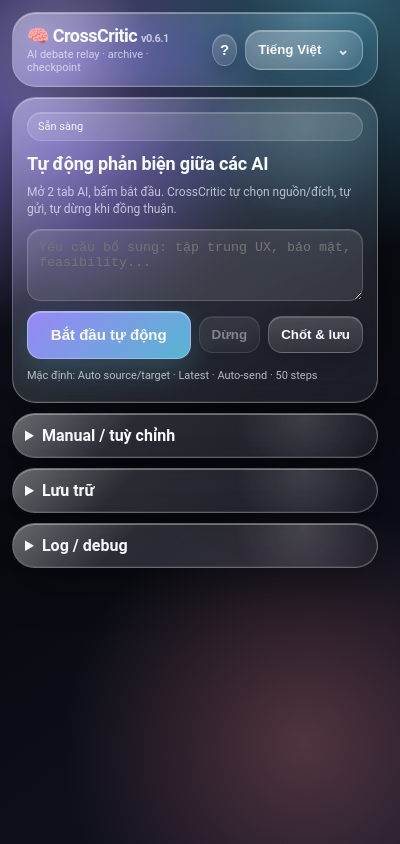
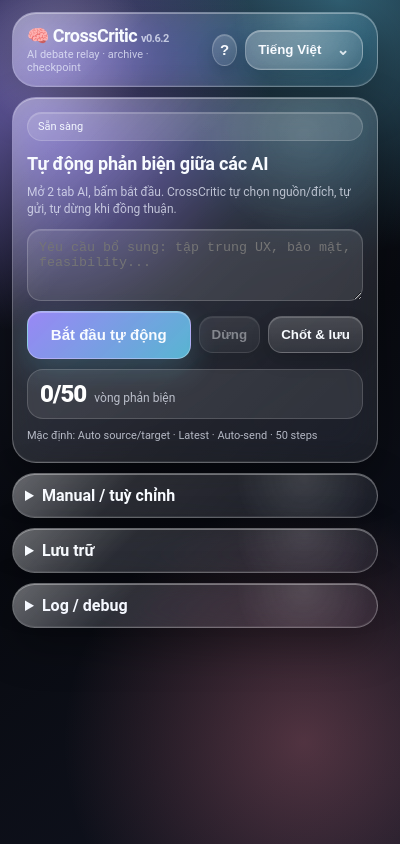
Before and after one commit to adamwang99/VS-Brain, a browser extension: page apps/extension/popup.html in a window 400 px wide. Both pictures are taken after a click on the button "Dừng". Drawn offline with Linux system fonts and the light colour scheme.

Commit message:
feat: add visible auto loop round counter v0.6.2

```diff
--- a/apps/extension/popup.css
+++ b/apps/extension/popup.css
@@ -233,3 +233,19 @@
 .manual-panel, .archive-panel { padding: 12px; }
 .manual-panel > summary, .archive-panel > summary { cursor: pointer; font-weight: 700; }
 .manual-panel .relay, .archive-panel .archive { padding: 10px 0 0; }
+.loop-counter {
+  display: flex;
+  align-items: baseline;
+  gap: 8px;
+  padding: 10px 12px;
+  border-radius: 16px;
+  background: rgba(255,255,255,.09);
+  border: 1px solid rgba(255,255,255,.16);
+}
+#loopCounter {
+  font-size: 24px;
+  font-weight: 800;
+  letter-spacing: -.04em;
+  color: #fff;
+}
+.loop-counter span:last-child { color: var(--muted); font-size: 12px; }
--- a/apps/extension/popup.html
+++ b/apps/extension/popup.html
@@ -10,7 +10,7 @@
   <main>
     <header class="hero glass">
       <div>
-        <h1>🧠 CrossCritic <span class="version">v0.6.1</span></h1>
+        <h1>🧠 CrossCritic <span class="version">v0.6.2</span></h1>
         <p class="subtitle" data-i18n="subtitle">AI debate relay · archive · checkpoint</p>
       </div>
       <div class="head-actions"><button id="helpBtn" class="help-round" title="Hướng dẫn sử dụng">?</button><select id="langMode" class="glass-select" title="Ngôn ngữ prompt"><option value="vi">Tiếng Việt</option><option value="en">English</option></select></div>
@@ -26,7 +26,7 @@
         <button id="stopLoopBtn" data-i18n="stop">Dừng</button>
         <button id="finalizeBtn" data-i18n="finalize">Chốt & lưu</button>
       </div>
-      <div class="mini-meta"><span data-i18n="autoModeNote">Mặc định: Auto source/target · Latest · Auto-send · 50 steps</span></div>
+      <div class="loop-counter"><span id="loopCounter">0/50</span><span data-i18n="loopCounterLabel">vòng phản biện</span></div><div class="mini-meta"><span data-i18n="autoModeNote">Mặc định: Auto source/target · Latest · Auto-send · 50 steps</span></div>
     </section>
 
     <details class="glass manual-panel">
--- a/apps/extension/popup.js
+++ b/apps/extension/popup.js
@@ -43,6 +43,7 @@
     startAuto: 'Bắt đầu tự động',
     autoModeNote: 'Mặc định: Auto source/target · Latest · Auto-send · 50 steps',
     manualMode: 'Manual / tuỳ chỉnh',
+    loopCounterLabel: 'vòng phản biện',
     auto: 'Auto',
     noAiTabs: 'Không thấy tab AI',
     jsonlNew: 'JSONL mới',
@@ -84,6 +85,7 @@
     startAuto: 'Start auto',
     autoModeNote: 'Default: Auto source/target · Latest · Auto-send · 50 steps',
     manualMode: 'Manual / custom',
+    loopCounterLabel: 'debate rounds',
     auto: 'Auto',
     noAiTabs: 'No AI tabs',
     jsonlNew: 'New JSONL',
@@ -945,7 +947,7 @@
   const stop = $('stopPhrase')?.value || defaultStopPhrase(lang);
   return JSON.stringify({
     app: 'CrossCritic',
-    version: '0.6.1',
+    version: '0.6.2',
     language: lang,
     saved_at: new Date().toISOString(),
     provider: source.platform,
@@ -1174,11 +1176,18 @@
   $('stopLoopBtn').disabled = !running;
 }
 
+function updateLoopCounter(step = 0, max = Number($('loopMaxSteps')?.value || 50)) {
+  if ($('loopCounter')) $('loopCounter').textContent = `${step}/${max}`;
+}
+
 function stopLoop(reason = 'stopped') {
   if (loopTimer) clearTimeout(loopTimer);
+  const lastMax = loopState?.maxSteps || Number($('loopMaxSteps')?.value || 50);
+  const lastStep = loopState?.step || 0;
   loopTimer = null;
   loopState = null;
   setLoopRunning(false);
+  updateLoopCounter(lastStep, lastMax);
   log(`auto-loop dừng: ${reason}`);
 }
 
@@ -1219,6 +1228,7 @@
   const targetOldHash = await getLatestContentHash(targetId);
 
   loopState.step += 1;
+  updateLoopCounter(loopState.step, loopState.maxSteps);
   log(`auto-loop bước ${loopState.step}/${loopState.maxSteps}: ${sourceId} → ${targetId}`);
   let relayResult = null;
   try {
@@ -1283,6 +1293,7 @@
       waitMs: Math.max(15, Math.min(300, Number($('loopDelaySec').value || 12) * 5)) * 1000
     };
     setLoopRunning(true);
+    updateLoopCounter(0, loopState.maxSteps);
     log(`auto-loop bắt đầu: max=${loopState.maxSteps}, delay=${loopState.delayMs / 1000}s. autoSend=${$('autoSendToggle')?.checked ? 'ON' : 'OFF'}`);
     await loopStep();
   } catch (e) { log(e.message); }
@@ -1309,5 +1320,6 @@
 
 initGlassSelects();
 applyUiLang();
+updateLoopCounter();
 initPromptTemplate();
 refreshTabs().catch(() => {});
```
Also changed, not shown: apps/extension/manifest.json.
